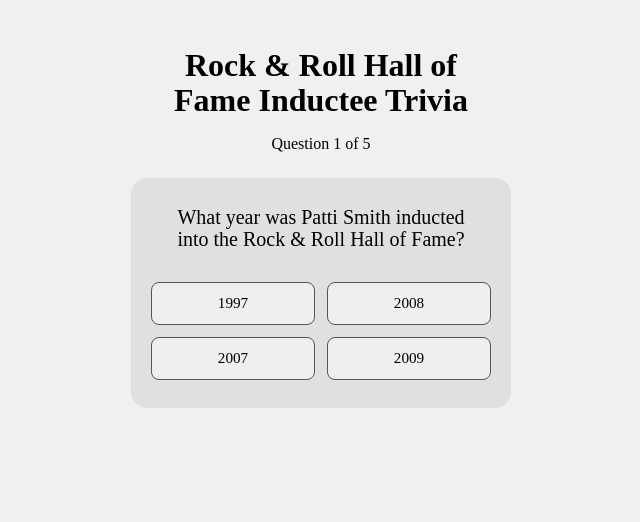
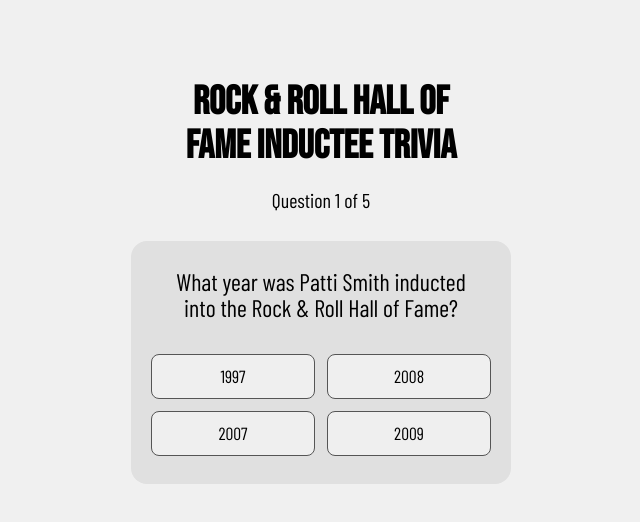
Before and after one commit to DevLoggith/rock-hall-inductee-react-quiz, a React (Vite) app: page / in a window 1280 px wide. Shown: the top 522 px of the page, without its empty margins (319-959 px from the left). Built offline with nearby package versions, Linux system fonts and the light colour scheme.

Commit message:
import custom fonts & adjust font-sizes as needed

```diff
--- a/index.html
+++ b/index.html
@@ -4,7 +4,10 @@
         <meta charset="UTF-8" />
         <link rel="icon" type="image/svg+xml" href="/favicon.svg" />
         <meta name="viewport" content="width=device-width, initial-scale=1.0" />
-        <title>rock-hall-inductee-react-quiz</title>
+        <link rel="preconnect" href="https://fonts.googleapis.com">
+        <link rel="preconnect" href="https://fonts.gstatic.com" crossorigin>
+        <link href="https://fonts.googleapis.com/css2?family=Bebas+Neue&family=Barlow+Condensed:wght@400;600;700&display=swap" rel="stylesheet">
+        <title>Rock Hall Inductee Quiz</title>
     </head>
     <body>
         <div id="root"></div>
--- a/src/App.css
+++ b/src/App.css
@@ -1,6 +1,7 @@
 /* ── Layout ── */
 body {
     background-color: #f0f0f0;
+    font-family: 'Barlow Condensed', sans-serif;
 }
 
 main {
@@ -8,18 +9,22 @@
     display: flex;
     flex-direction: column;
     align-items: center;
-    padding: 3rem 1.5rem 2rem;
+    padding: 5rem 1.5rem 2rem;
     gap: 1rem;
 }
 
 /* ── Title ── */
 main > .game-title {
     max-width: 320px;
+    font-size: 2.5rem;
+    font-family: 'Bebas Neue', sans-serif;
 }
 
 /* ── "Question n of n" ── */
-main > p {
+main > .progress-tracker {
+    font-size: 1.25rem;
     margin-bottom: 0.5rem;
+    padding: 0.25rem;
 }
 
 /* ── Question Card ── */
@@ -34,7 +39,7 @@
 }
 
 .question-card > h2 {
-    font-size: 1.25rem;
+    font-size: 1.5rem;
     font-weight: normal;
     margin-bottom: 2rem;
 }
@@ -53,11 +58,20 @@
     gap: 0.75rem;
 }
 
+.score-text {
+    font-size: 1.5rem;
+    font-weight: normal;
+}
+
+.score-response {
+    margin-bottom: 3rem;
+}
+
 /* ── Answer Buttons ── */
 .answer-button, .next-button, .score-button, .play-button {
     width: 100%;
     padding: 0.75rem 0.5rem;
-    font-size: 0.95rem;
+    font-size: 1.1rem;
     border: 1.5px solid #555;
     border-radius: 0.5rem;
     cursor: pointer;
--- a/src/App.jsx
+++ b/src/App.jsx
@@ -60,8 +60,8 @@
 		return (
 			<main>
 				<h1 className="game-title">Rock & Roll Hall of Fame Inductee Trivia</h1>
-				<h2>{gameScoreText}</h2>
-				<p>{gameResponseMsg}</p>
+				<h2 className="score-text">{gameScoreText}</h2>
+				<p className="score-response">{gameResponseMsg}</p>
 				<PlayAgainButton onPlayAgainSelect={() => handlePlayAgain()} />
 			</main>
 		);
@@ -70,7 +70,7 @@
 		return (
 			<main>
 				<h1 className="game-title">Rock & Roll Hall of Fame Inductee Trivia</h1>
-				<p>
+				<p className="progress-tracker">
 					Question {questionsAnswered} of {TOTAL_QUESTIONS}
 				</p>
 				<QuestionCard
--- a/src/index.css
+++ b/src/index.css
@@ -44,6 +44,10 @@
     text-wrap: balance;
 }
 
+p {
+    font-size: 1.1rem;
+}
+
 /* Inherit fonts for inputs and buttons */
 input, button,
 textarea, select {
```
